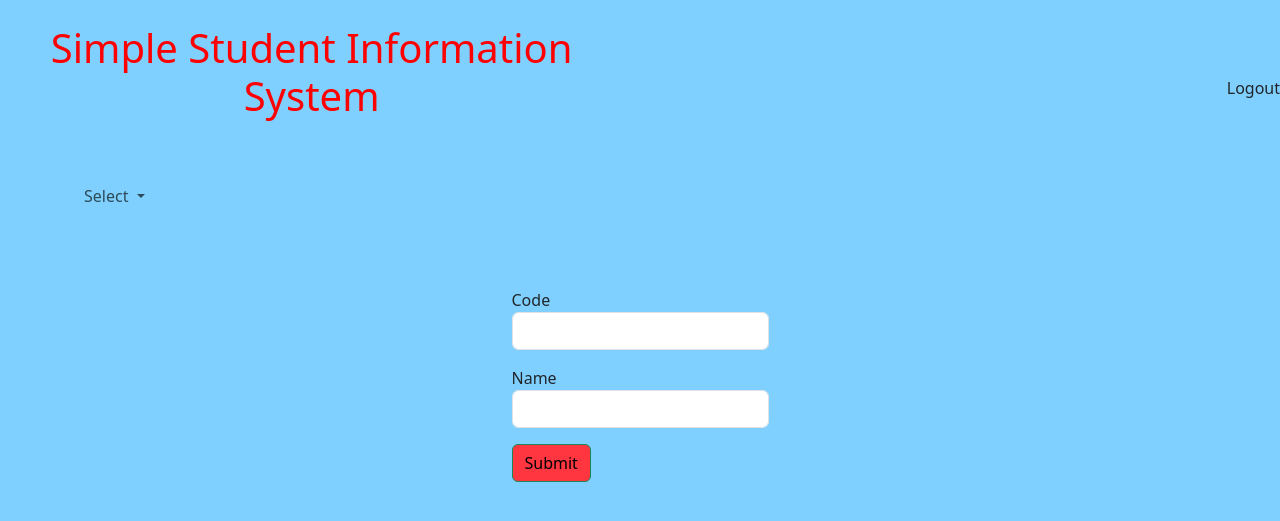
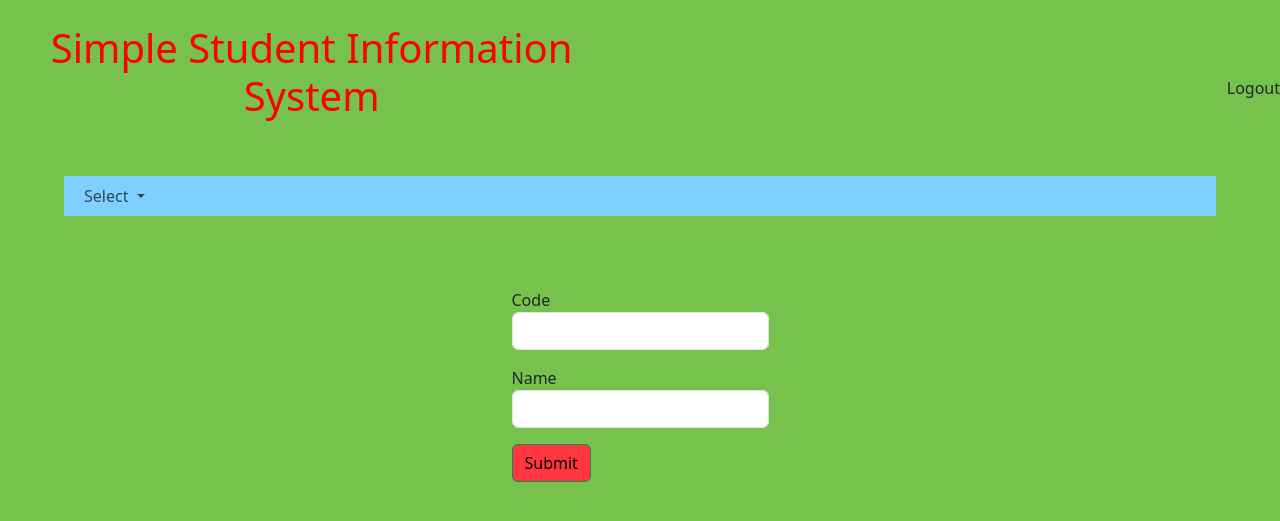
Before and after one commit to benji-bedar/SSISWeb-Flask, a Flask app: page /college/create in a window 1280 px wide. Shown: the top 521 px of the page. Run offline with Flask 3, Linux system fonts and the light colour scheme; the visitor is signed in with stand-in values (Sample User, id 1); some libraries are stand-ins or nearby versions.

Commit message:
Minor changes

```diff
--- a/app/templates/master_layout.html
+++ b/app/templates/master_layout.html
@@ -18,7 +18,7 @@
 
 </head>
 
-<body style="background-color: rgb(127, 208, 255);">
+<body style="background-color: rgb(119, 194, 76);">
   <div style="display: flex; align-items: center; justify-content: center;">
     <div style="text-align: center;color: rgb(255, 0, 0); font-weight: 800;" class="mb-4 py-4">
       <h1>Simple Student Information System</h1>
```
Also changed, not shown: app/config.py (renamed from config.py), 2 other files.
